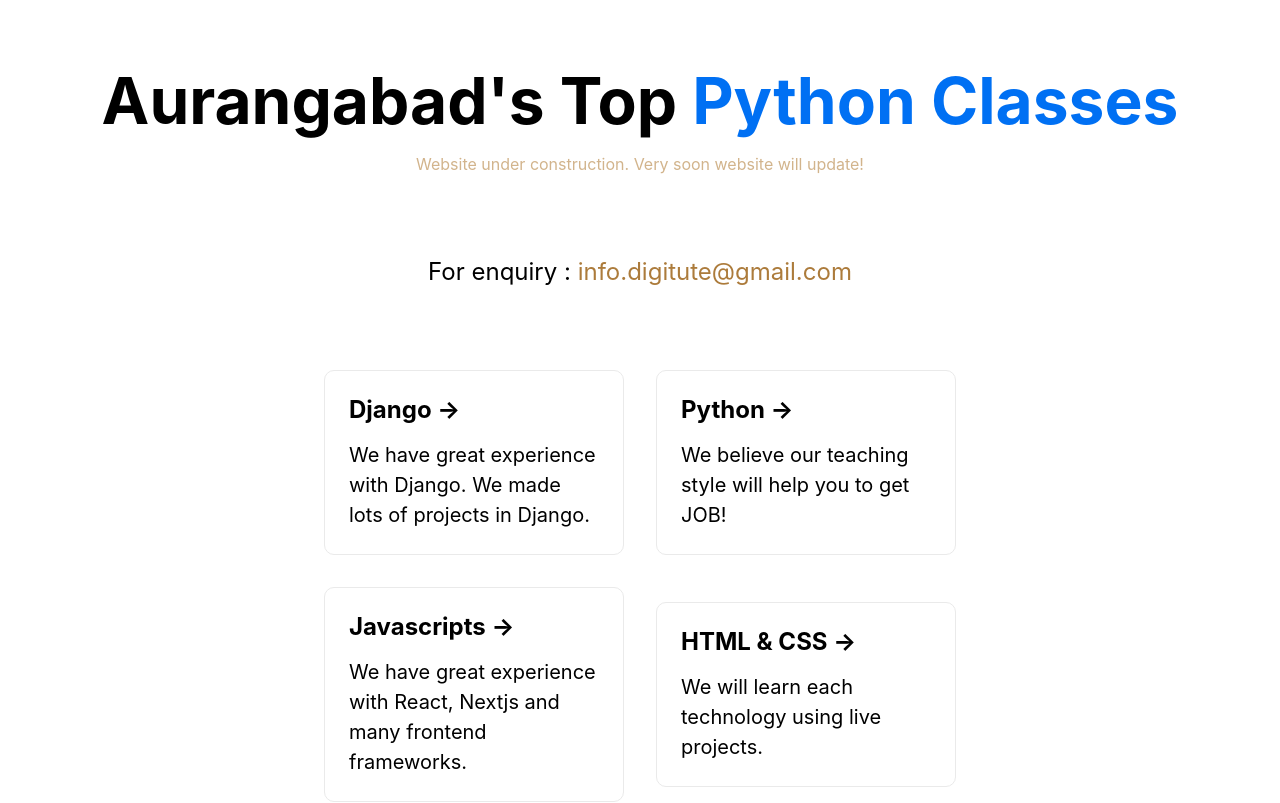
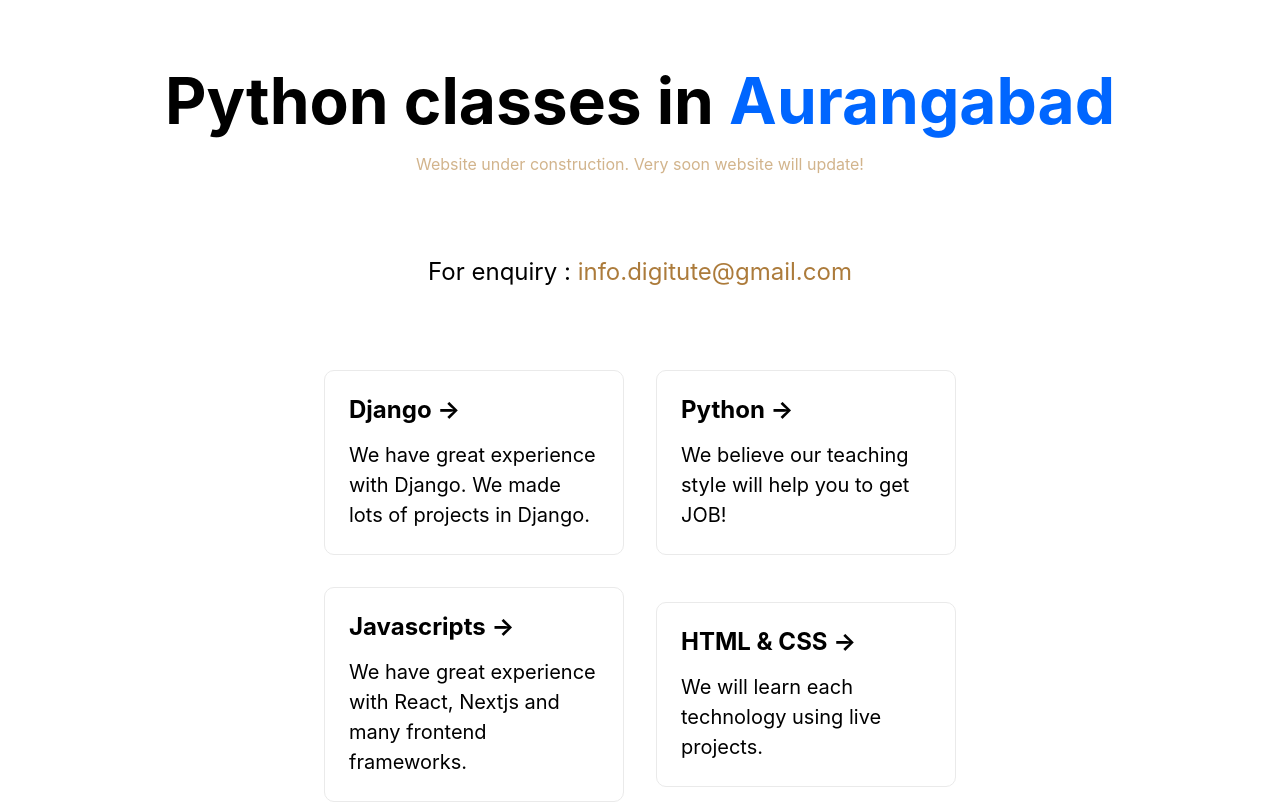
Before and after one commit to anil-bothe/digitute, a Next.js app: page / in a window 1280 px wide. Shown: the top 803 px of the page. Built offline with nearby package versions, Linux system fonts and the light colour scheme.

Commit message:
add content of digitute

```diff
--- a/pages/index.js
+++ b/pages/index.js
@@ -13,7 +13,7 @@ export default function Home() {
 
       <main className={styles.main}>
         <h1 className={styles.title}>
-        Aurangabad&apos;s Top <a href="#">Python Classes</a>
+        Python classes in <span style={{color: "#0066ff"}}>Aurangabad</span>
         </h1>
         <p style={{color: "tan"}}>
           Website under construction. Very soon website will update!
```
